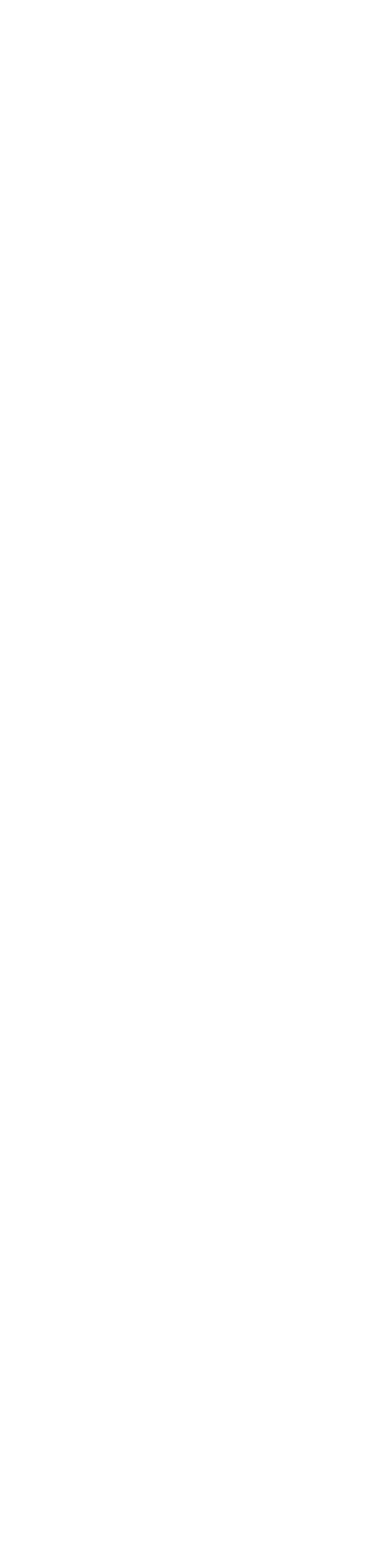
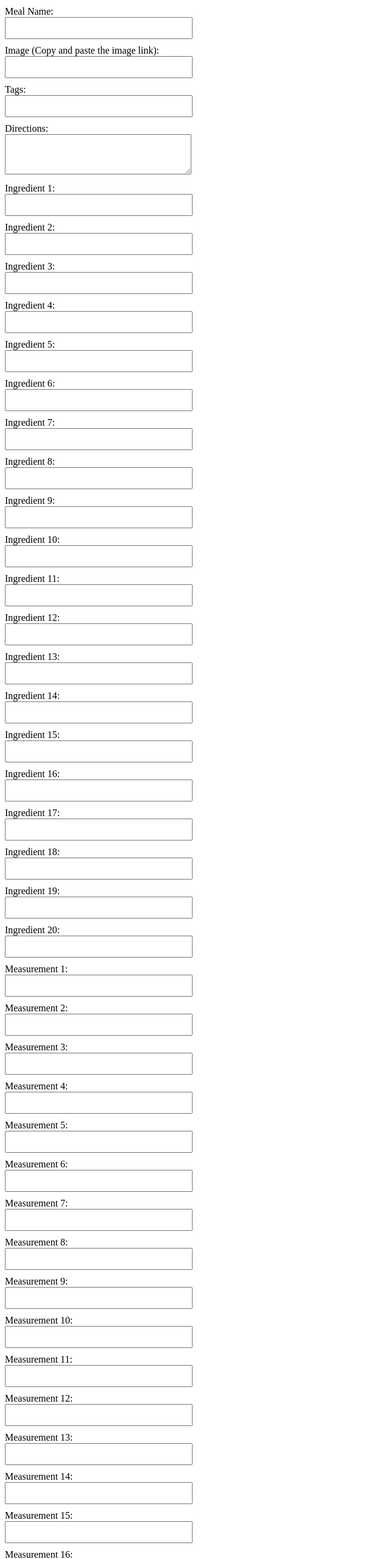
Before and after one commit to benji4genius/Meal-Planner-Web-App, a Vue app in the folder vue/: page /new_meal in a window 1280 px wide. Before the commit this address had no page. Shown: the top 2556 px of the page at 61% size, without its empty margins (0-640 px from the left). Before the commit the page ends 800 px from the top, so only its background shows below. Built offline with nearby package versions, Linux system fonts and the light colour scheme.

Commit message:
New Meal Form and New Meal Form View added and given a place in the router

```diff
--- /dev/null
+++ b/vue/src/components/NewMeal.vue
@@ -0,0 +1,233 @@
+<template>
+    <form v-on:submit.prevent="addNewMeal">
+      <div class="form-element">
+        <label for="strmeal">Meal Name:</label>
+        <input id="strmeal" type="text" v-model="newMeal.strmeal" />
+      </div>
+      <div class="form-element">
+        <label for="strmealthumb">Image (Copy and paste the image link):</label>
+        <input id="strmealthumb" type="text" v-model="newMeal.strmealthumb">
+      </div>
+      <div class="form-element">
+        <label for="strtags">Tags:</label>
+        <input id="strtags" v-model.number="newMeal.strtags"/>
+      </div>
+      <div class="form-element">
+        <label for="strinstructions">Directions:</label>
+        <textarea id="strinstructions" type="text" v-model="newMeal.strinstructions"></textarea>
+      </div>
+      <div class="form-element">
+        <label for="stringredient1">Ingredient 1:</label>
+        <input id="stringredient1" type="text" v-model="newMeal.stringredient1">
+      </div>
+      <div class="form-element">
+        <label for="stringredient2">Ingredient 2:</label>
+        <input id="stringredient2" type="text" v-model="newMeal.stringredient2">
+      </div>
+      <div class="form-element">
+        <label for="stringredient3">Ingredient 3:</label>
+        <input id="stringredient3" type="text" v-model="newMeal.stringredient3">
+      </div>
+      <div class="form-element">
+        <label for="stringredient4">Ingredient 4:</label>
+        <input id="stringredient4" type="text" v-model="newMeal.stringredient4">
+      </div>
+      <div class="form-element">
+        <label for="stringredient5">Ingredient 5:</label>
+        <input id="stringredient5" type="text" v-model="newMeal.stringredient5">
+      </div>
+      <div class="form-element">
+        <label for="stringredient6">Ingredient 6:</label>
+        <input id="stringredient6" type="text" v-model="newMeal.stringredient6">
+      </div>
+      <div class="form-element">
+        <label for="stringredient7">Ingredient 7:</label>
+        <input id="stringredient7" type="text" v-model="newMeal.stringredient7">
+      </div>
+      <div class="form-element">
+        <label for="stringredient8">Ingredient 8:</label>
+        <input id="stringredient8" type="text" v-model="newMeal.stringredient8">
+      </div>
+      <div class="form-element">
+        <label for="stringredient9">Ingredient 9:</label>
+        <input id="stringredient9" type="text" v-model="newMeal.stringredient9">
+      </div>
+      <div class="form-element">
+        <label for="stringredient10">Ingredient 10:</label>
+        <input id="stringredient10" type="text" v-model="newMeal.stringredient10">
+      </div>
+      <div class="form-element">
+        <label for="stringredient11">Ingredient 11:</label>
+        <input id="stringredient11" type="text" v-model="newMeal.stringredient11">
+      </div>
+      <div class="form-element">
+        <label for="stringredient12">Ingredient 12:</label>
+        <input id="stringredient12" type="text" v-model="newMeal.stringredient12">
+      </div>
+      <div class="form-element">
+        <label for="stringredient13">Ingredient 13:</label>
+        <input id="stringredient13" type="text" v-model="newMeal.stringredient13">
+      </div>
+      <div class="form-element">
+        <label for="stringredient14">Ingredient 14:</label>
+        <input id="stringredient14" type="text" v-model="newMeal.stringredient14">
+      </div>
+      <div class="form-element">
+        <label for="stringredient15">Ingredient 15:</label>
+        <input id="stringredient15" type="text" v-model="newMeal.stringredient15">
+      </div>
+      <div class="form-element">
+        <label for="stringredient16">Ingredient 16:</label>
+        <input id="stringredient16" type="text" v-model="newMeal.stringredient16">
+      </div>
+      <div class="form-element">
+        <label for="stringredient17">Ingredient 17:</label>
+        <input id="stringredient17" type="text" v-model="newMeal.stringredient17">
+      </div>
+      <div class="form-element">
+        <label for="stringredient18">Ingredient 18:</label>
+        <input id="stringredient18" type="text" v-model="newMeal.stringredient18">
+      </div>
+      <div class="form-element">
+        <label for="stringredient19">Ingredient 19:</label>
+        <input id="stringredient19" type="text" v-model="newMeal.stringredient19">
+      </div>
+      <div class="form-element">
+        <label for="stringredient20">Ingredient 20:</label>
+        <input id="stringredient20" type="text" v-model="newMeal.stringredient20">
+      </div>
+      <div class="form-element">
+        <label for="strmeasure1">Measurement 1:</label>
+        <input id="strmeasure1" type="text" v-model="newMeal.strmeasure1">
+      </div>
+      <div class="form-element">
+        <label for="strmeasure1">Measurement 2:</label>
+        <input id="strmeasure1" type="text" v-model="newMeal.strmeasure1">
+      </div>
+      <div class="form-element">
+        <label for="strmeasure1">Measurement 3:</label>
+        <input id="strmeasure1" type="text" v-model="newMeal.strmeasure1">
+      </div>
+      <div class="form-element">
+        <label for="strmeasure1">Measurement 4:</label>
+        <input id="strmeasure1" type="text" v-model="newMeal.strmeasure1">
+      </div>
+      <div class="form-element">
+        <label for="strmeasure1">Measurement 5:</label>
+        <input id="strmeasure1" type="text" v-model="newMeal.strmeasure1">
+      </div>
+      <div class="form-element">
+        <label for="strmeasure1">Measurement 6:</label>
+        <input id="strmeasure1" type="text" v-model="newMeal.strmeasure1">
+      </div>
+      <div class="form-element">
+        <label for="strmeasure1">Measurement 7:</label>
+        <input id="strmeasure1" type="text" v-model="newMeal.strmeasure1">
+      </div>
+      <div class="form-element">
+        <label for="strmeasure1">Measurement 8:</label>
+        <input id="strmeasure1" type="text" v-model="newMeal.strmeasure1">
+      </div>
+      <div class="form-element">
+        <label for="strmeasure1">Measurement 9:</label>
+        <input id="strmeasure1" type="text" v-model="newMeal.strmeasure1">
+      </div>
+      <div class="form-element">
+        <label for="strmeasure1">Measurement 10:</label>
+        <input id="strmeasure1" type="text" v-model="newMeal.strmeasure1">
+      </div>
+      <div class="form-element">
+        <label for="strmeasure1">Measurement 11:</label>
+        <input id="strmeasure1" type="text" v-model="newMeal.strmeasure1">
+      </div>
+      <div class="form-element">
+        <label for="strmeasure1">Measurement 12:</label>
+        <input id="strmeasure1" type="text" v-model="newMeal.strmeasure1">
+      </div>
+      <div class="form-element">
+        <label for="strmeasure1">Measurement 13:</label>
+        <input id="strmeasure1" type="text" v-model="newMeal.strmeasure1">
+      </div>
+      <div class="form-element">
+        <label for="strmeasure1">Measurement 14:</label>
+        <input id="strmeasure1" type="text" v-model="newMeal.strmeasure1">
+      </div>
+      <div class="form-element">
+        <label for="strmeasure1">Measurement 15:</label>
+        <input id="strmeasure1" type="text" v-model="newMeal.strmeasure1">
+      </div>
+      <div class="form-element">
+        <label for="strmeasure1">Measurement 16:</label>
+        <input id="strmeasure1" type="text" v-model="newMeal.strmeasure1">
+      </div>
+      <div class="form-element">
+        <label for="strmeasure1">Measurement 17:</label>
+        <input id="strmeasure1" type="text" v-model="newMeal.strmeasure1">
+      </div>
+      <div class="form-element">
+        <label for="strmeasure1">Measurement 18:</label>
+        <input id="strmeasure1" type="text" v-model="newMeal.strmeasure1">
+      </div>
+      <div class="form-element">
+        <label for="strmeasure1">Measurement 19:</label>
+        <input id="strmeasure1" type="text" v-model="newMeal.strmeasure1">
+      </div>
+      <div class="form-element">
+        <label for="strmeasure20">Measurement 20:</label>
+        <input id="strmeasure20" type="text" v-model="newMeal.strmeasure20">
+      </div>
+      <input type="submit" value="Save" />
+      <input type="button" value="Cancel" v-on:click="resetForm" />
+    </form>
+  </template>
+
+  <script>
+  export default {
+    props: ['idmeal'],
+    data() {
+      return {
+        newMeal: {}
+      };
+    },
+    methods: {
+      addNewMeal() {
+        this.newMeal.idmeal = this.idmeal;
+        this.$store.commit('ADD_TO_MY_MEALS', this.newMeal);
+        this.$router.push({ name: 'mealDetails', params: { id: this.idmeal } });
+      },
+      resetForm() {
+        this.newMeal = {};
+      }
+    }
+  };
+  </script>
+
+  <style scoped>
+.form-element {
+  margin-top: 10px;
+}
+
+.form-element label {
+  display: block;
+}
+
+.form-element input,
+.form-element select {
+  height: 30px;
+  width: 300px;
+}
+
+.form-element textarea {
+  height: 60px;
+  width: 300px;
+}
+
+form input[type=button] {
+  width: 100px;
+}
+
+form input[type=submit] {
+  width: 100px;
+  margin-right: 10px;
+}
+</style>
--- a/vue/src/router/index.js
+++ b/vue/src/router/index.js
@@ -8,8 +8,9 @@ import LogoutView from '../views/LogoutView.vue';
 import RegisterView from '../views/RegisterView.vue';
 import MealView from '../views/MealView.vue';
 import MyMealView from '../views/MyMealView.vue';
-import MealDetailView from '../views/MealDetailView.vue'
-import MealPlanView from '../views/MealPlanView.vue'
+import MealDetailView from '../views/MealDetailView.vue';
+import MealPlanView from '../views/MealPlanView.vue';
+import NewMealView from '../views/NewMealView.vue';
 /**
  * The Vue Router is used to "direct" the browser to render a specific view component
  * inside of App.vue depending on the URL.
@@ -82,6 +83,14 @@ const routes = [
     meta: {
       requiresAuth: false
     }
+  },
+  {
+    path: "/new_meal",
+    name: "newMeal",
+    component: NewMealView, // Added this part
+    meta: {
+      requiresAuth: false
+    }
   }
 ];
 
--- /dev/null
+++ b/vue/src/views/NewMealView.vue
@@ -0,0 +1,14 @@
+<template>
+    <new-meal />
+</template>
+
+
+
+<script>
+import NewMeal from "../components/NewMeal.vue";
+export default {
+    components: {
+        NewMeal
+    }
+}
+</script>
```
